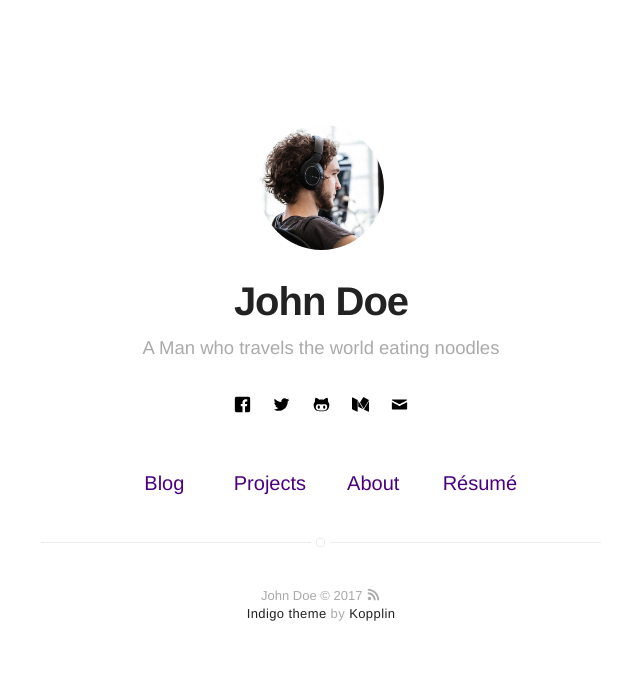
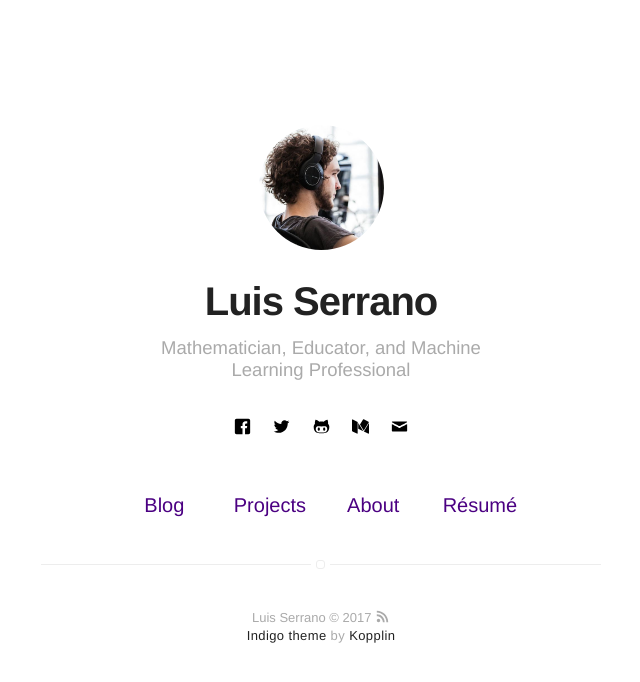
Before and after one commit to luisguiserrano/luisguiserrano.github.io, a Jekyll site: the page built from index.html, in a window 1280 px wide. Shown: the top 682 px of the page, without its empty margins (319-959 px from the left). Built offline with Jekyll 4.4.1, drawn with Linux system fonts in a browser that asks for light colours.

Commit message:
Update _config.yml

```diff
--- a/_config.yml
+++ b/_config.yml
@@ -1,9 +1,9 @@
 # main text of home
-name: John Doe
-bio: A Man who travels the world eating noodles
+name: Luis Serrano
+bio: Mathematician, Educator, and Machine Learning Professional
 
 # twitter summary info
-description: A blog about technology and stuff related
+description: A blog about math, machine learning, and stuff related
 
 # if it's an external image, update below for true
 # better with square images
@@ -50,21 +50,15 @@ github: mygithub
 medium: medium
 # vimeo: myvimeo
 # lanyrd: mylanyrd
-email: myemail@gmail.com
+email: luisgui.serrano@gmail.com
 
 authors:
     johndoe:
-        name: John Doe
-        bio: A Man who travels the world eating noodles
+        name: Luis Serrano
+        bio: Mathematician, Educator, and Machine Learning Professional
         external-image: false
         picture: assets/images/profile.jpg
-        twitter: johndoe
-    jamesfoster:
-        name: James Foster
-        bio: A Man who develops software with coffee
-        external-image: false
-        picture: assets/images/james.jpg
-        twitter: jamesfoster
+        twitter: luis_likes_math
 
 # do you want a larger site? change the option below
 # options: [normal, large] | default: normal
```
